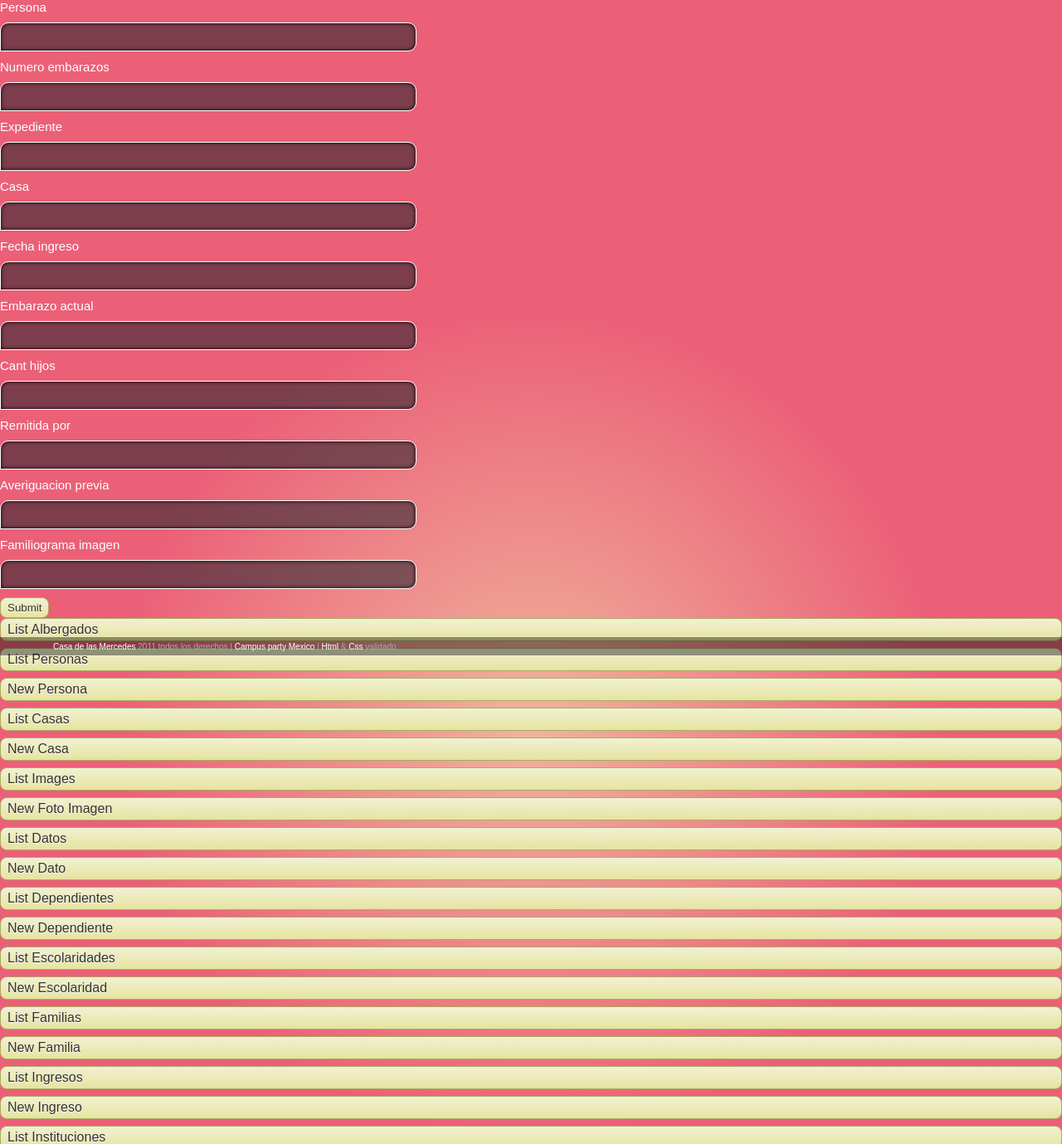
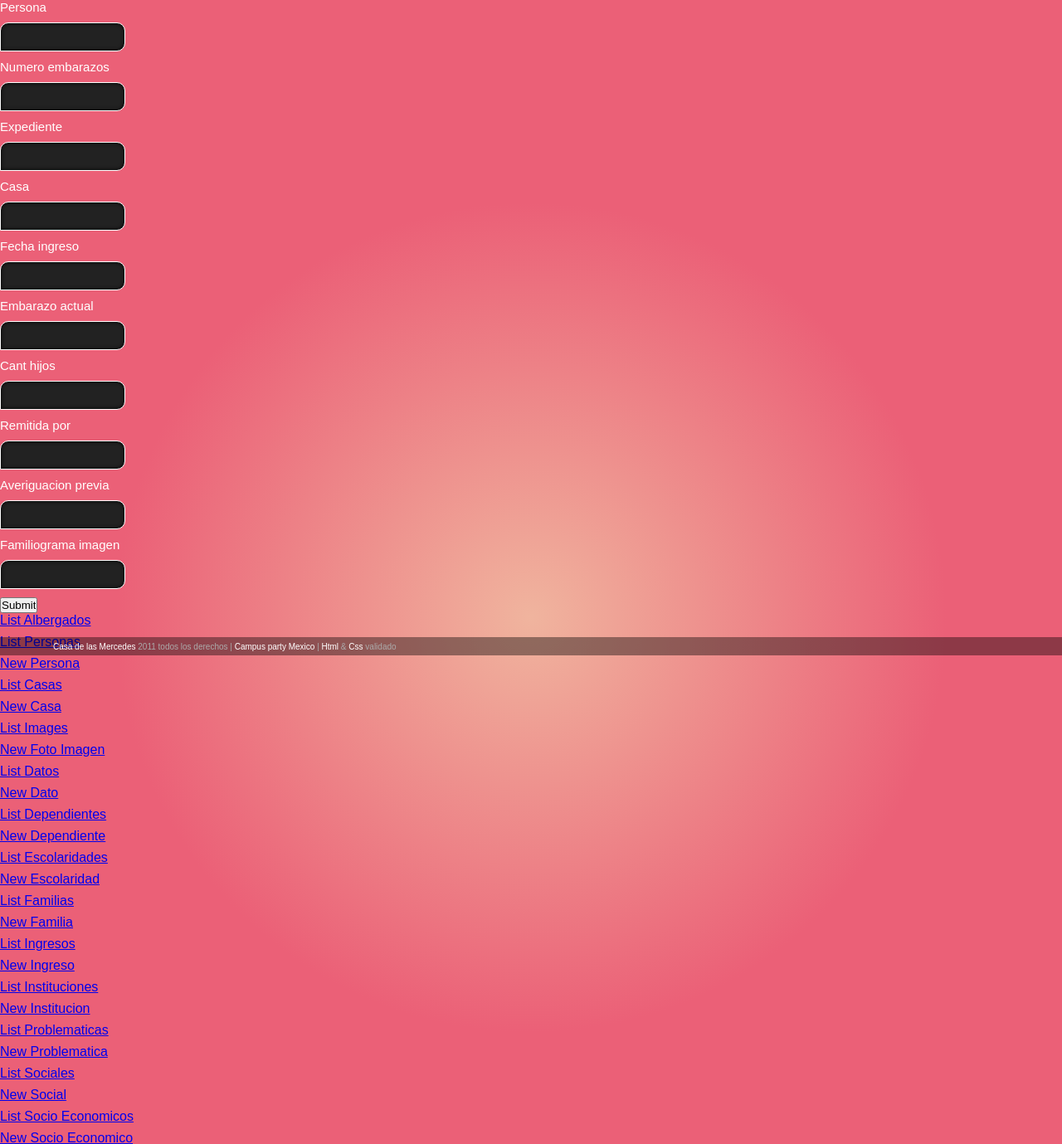
Before and after one commit to esteban-uo/Casa-Mercedes-Web, a CakePHP app: template app/views/albergados/add.ctp in a window 1280 px wide. Shown: the top 1379 px of the page at 83% size. Run offline with PHP 8.4 and a stand-in for CakePHP, Linux system fonts and the light colour scheme; the template is opened without the code that fills it, so the values that code supplies are empty; form fields are guessed from the names that the template uses; some libraries are stand-ins or nearby versions; some web fonts are replaced.

Commit message:
Ultimo fix

```diff
--- a/app/views/pages/acp.ctp
+++ b/app/views/pages/acp.ctp
@@ -9,12 +9,11 @@ $(function(){
     });
 });
 </script>
-<p class="parag">Búsqueda de personas por Nombre Completo</p>
 <?php
 	echo $this->Form->create(array('action' => 'acp'));
 ?>
 <?php
-	echo $this->Form->input('Persona.search', array("label"=>false, "class" => "input_style input_buscar", "div"=>array("class"=>"posiciones_fl")));
+	echo $this->Form->input('Persona.search', array("label"=>false,"placeholder" => "Búsqueda de personas por Nombre Completo", "class" => "input_style input_buscar", "div"=>array("class"=>"posiciones_fl")));
 	echo $this->Form->end(array("name"=>"Buscar", "label"=>"Buscar", "class" => "button_form boton_buscar", "div"=>array("class"=>"posiciones_fl")));
 ?>
 <div class="posiciones_cl"></div>
--- a/app/webroot/css/css.index.css
+++ b/app/webroot/css/css.index.css
@@ -407,7 +407,6 @@ font-size: 15px;
 }
 #ingresar .input_style:focus {
 	border: solid 1px #333;
-	background: #fff;
 }
 
 .button_form{
@@ -480,30 +479,6 @@ div.actions ul li a:hover {
 	text-decoration: underline;
 }
 
-input[type=submit],
-div.actions ul li a,
-td.actions a {
-	font-weight:normal;
-	padding: 4px 8px;
-	background:#e6e49f;
-	background: -webkit-gradient(linear, left top, left bottom, from(#f1f1d4), to(#e6e49f));
-	background-image: -moz-linear-gradient(top, #f1f1d4, #e6e49f);
-	color:#333;
-	border:1px solid #aaac62;
-	-webkit-border-radius:8px;
-	-moz-border-radius:8px;
-	border-radius:8px;
-	text-decoration:none;
-	text-shadow: #fff 0px 1px 0px;
-	min-width: 0;
-}
-input[type=submit]:hover,
-div.actions ul li a:hover,
-td.actions a:hover {
-	background: #f0f09a;
-	background: -webkit-gradient(linear, left top, left bottom, from(#f7f7e1), to(#eeeca9));
-}
-/* old style
 input.input_gen{
 	width:200px;
 }
@@ -564,7 +539,7 @@ input.input_gen{
 	-webkit-box-shadow: inset 0 0 5px #000;
 	box-shadow: inner 0 0 5px #000;
 }
-
+ /*
  Añadidos en desarrollo
 */
 input.input_style{
@@ -581,7 +556,6 @@ input.input_style{
 
 input.input_style:focus {
 	border: solid 1px #333;
-	background: #fff;
 }
 
 input.input_buscar{
@@ -712,7 +686,6 @@ font-size: 12px;
 }
 .form_redondo:focus{
 	border: solid 1px #333;
-	background: #fff;
 }
 
 
@@ -745,11 +718,11 @@ font-size: 12px;
 }
 
 div.input input{
-		color:#fff;
+		color:#eee;
 		font-size: 15px;
 		border: 0.5px solid #fff;
-		background: rgba(50,40,51,0.6);
-		width: 500px;
+		background: #222;
+		width: 149px;
 		margin: 10px 0px;
 		padding: 8px 0px;
 		display: block;
@@ -758,6 +731,8 @@ div.input input{
 		-webkit-box-shadow: inset 0 0 5px#000;
 		box-shadow: inner 0 0 5px #000;
 }
+
+
 
 .boton_acp_modificar{
 	background:url('../img/img_edit.png') no-repeat;
```
Also changed, not shown: app/webroot/css/cake.generic.css (+7 -0 lines).
